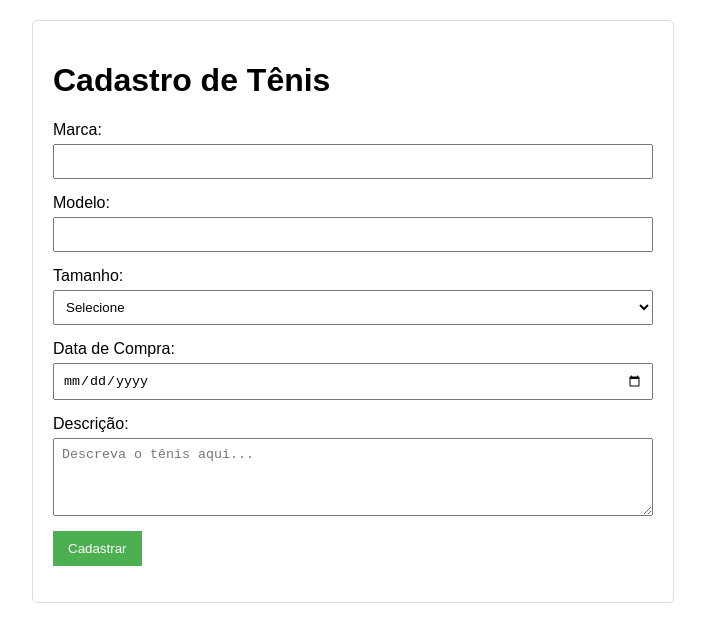
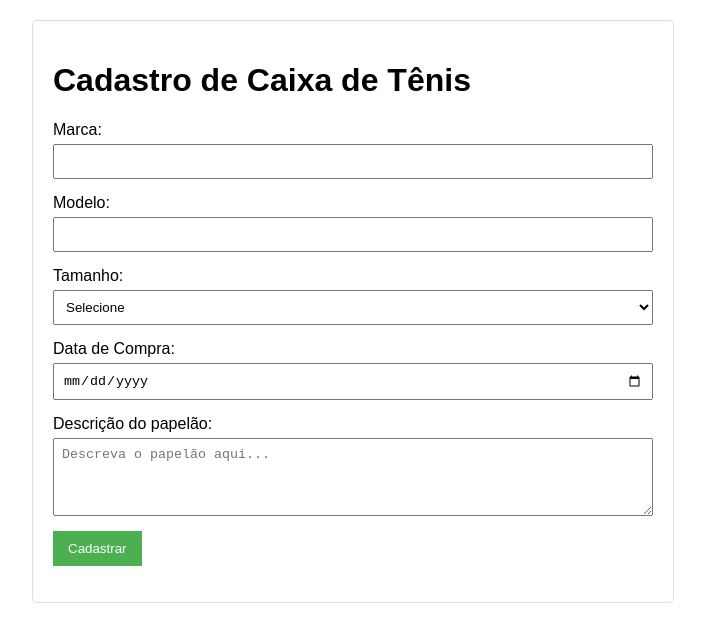
Before and after one commit to iguanas2/bini_media.github.io, a plain HTML site: page index.html in a window 1280 px wide. Shown: the whole page, without its empty margins (287-992 px from the left). Drawn offline with Linux system fonts and the light colour scheme.

Commit message:
Add files via upload

```diff
--- a/index.html
+++ b/index.html
@@ -2,7 +2,7 @@
 <head>
     <meta charset="UTF-8">
     <meta name="viewport" content="width=device-width, initial-scale=1.0">
-    <title>Cadastro de Tênis</title>
+    <title>Cadastro de Caixa Tênis</title>
     <style>
         body {
             font-family: Arial, sans-serif;
@@ -42,7 +42,7 @@
 </head>
 <body>
     <div class="form-container">
-        <h1>Cadastro de Tênis</h1>
+        <h1>Cadastro de Caixa de Tênis</h1>
         <form action="/submit" method="post">
             <!-- Campo de Texto -->
             <div class="form-group">
@@ -77,8 +77,8 @@
 
             <!-- Campo de Área de Texto -->
             <div class="form-group">
-                <label for="description">Descrição:</label>
-                <textarea id="description" name="description" rows="4" placeholder="Descreva o tênis aqui..."></textarea>
+                <label for="description">Descrição do papelão:</label>
+                <textarea id="description" name="description" rows="4" placeholder="Descreva o papelão aqui..."></textarea>
             </div>
 
             <!-- Botão de Envio -->
```
